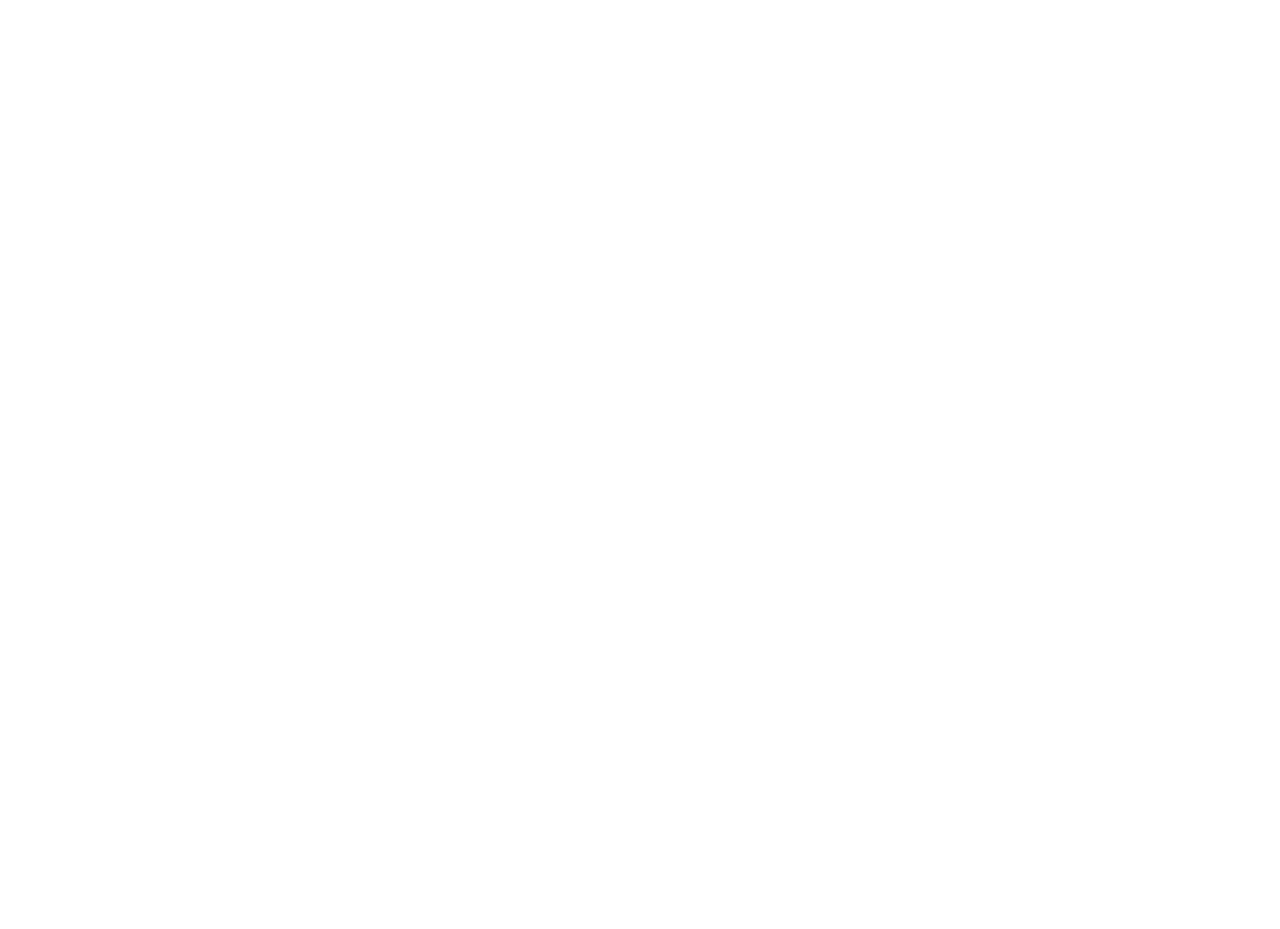
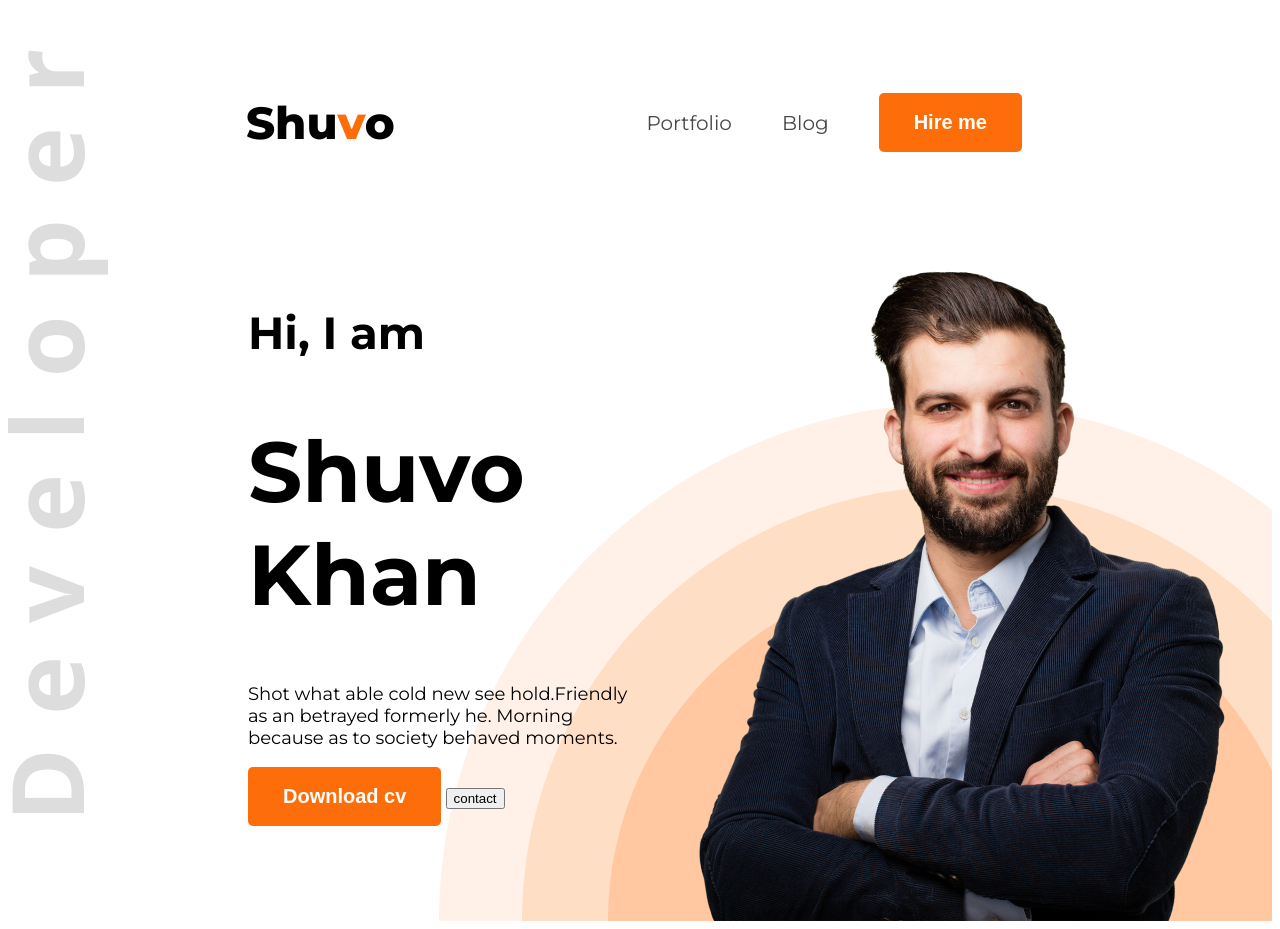
Before and after one commit to shuvo2566/web-developer-portfolio, a plain HTML site: page index.html in a window 1280 px wide. Before the commit the page ends 800 px from the top, so only its background shows below. Drawn offline with Linux system fonts and the light colour scheme.

Commit message:
modifid header

```diff
--- a/index.html
+++ b/index.html
@@ -1,13 +1,42 @@
 <!DOCTYPE html>
 <html lang="en">
+
 <head>
     <meta charset="UTF-8">
     <meta name="viewport" content="width=device-width, initial-scale=1.0">
     <title>WE DEVELOPER PORTFOLIO</title>
+    <link rel="preconnect" href="https://fonts.googleapis.com">
+    <link rel="preconnect" href="https://fonts.gstatic.com" crossorigin>
+    <link
+        href="https://fonts.googleapis.com/css2?family=Montserrat:ital,wght@0,100..900;1,100..900&family=Open+Sans:ital,wght@0,300..800;1,300..800&family=Poppins:ital,wght@0,100;0,200;0,300;0,400;0,500;0,600;0,700;0,800;0,900;1,100;1,200;1,300;1,400;1,500;1,600;1,700;1,800;1,900&family=Work+Sans:ital,wght@0,100..900;1,100..900&display=swap"
+        rel="stylesheet">
+    <link rel="stylesheet" href="portfolio.css">
 </head>
-<body>
-    <header></header>
+
+<body class="montserrat-normal">
+    <header class="header">
+        <nav>
+            <h3 class="nav-title">Shu<span class="text-primary">v</span>o</h3>
+            <ul>
+                <li class="list"><a class="dark-2" href="">Portfolio</a></li>
+                <li class="list"><a class="dark-2" href="">Blog</a></li>
+                <li class="list"><a href=""><button class="btn-primary">Hire me</button></a></li>
+            </ul>
+        </nav>
+        <div class="banner">
+            <div class="banner-content">
+                <h4 class="banner-gratings">Hi, I  am</h4>
+                <h1 class="banner-name">Shuvo Khan</h1>
+                <p class="description">Shot what able cold new see hold.Friendly as an betrayed formerly he. Morning because as to society behaved moments.</p>
+                <button class="btn-primary">Download cv</button>
+                <button>contact</button>
+            </div>
+            <img class="banner-profile-picter" src="./images/hardy.png" alt="developer">
+        </div>
+    </header>
     <main></main>
     <footer></footer>
 </body>
+
+
 </html>
--- /dev/null
+++ b/portfolio.css
@@ -0,0 +1,84 @@
+
+.montserrat-normal {
+  font-family: "Montserrat", sans-serif;
+  font-optical-sizing: auto;
+  font-style: normal;
+}
+
+nav{
+    display: flex;
+    align-items: center;
+    justify-content: space-between;
+    margin: 50px 200px;
+
+}
+.text-primary{
+    color: #FD6E0A;
+
+}
+
+.nav-title{
+    font-weight: 800;
+    font-size: 45px;
+    margin-left: 38px;
+}
+.list {
+    list-style: none;
+    margin-right: 50px;
+}
+
+nav li a {
+    text-decoration: none;
+    font-size: 20px;
+    color: #474747;
+}
+
+.dark-2{
+    color: #474747;
+}
+
+nav ul{
+    display: flex;
+    align-items: center;
+}
+
+.btn-primary{
+    background-color: #FD6E0A;
+    font-size: 20px;
+        font-weight: bold;
+    color: white;
+    padding: 18px 35px;
+    border-radius: 5px;
+    border: none;
+}
+.banner-gratings{
+    font-size: 45px;
+    font-weight: 600px;
+}
+.banner-name{
+    font-size: 85px;
+    font-weight: bold;
+}
+.description{
+    font-size: 18px;
+}
+.banner-profile-picter{
+    width: 584px;
+    height: 676px;
+}
+
+.banner{
+    display: flex;
+    justify-content: space-between;
+    margin: 0 38px 0 240px;
+}
+.banner-content{
+    max-width: 580px;
+
+}
+.header{
+
+    background-image: url(./images/developer.png),url(./images/header_bg.png);
+    background-repeat:no-repeat ;
+    background-position: top left,bottom right;
+}
```
